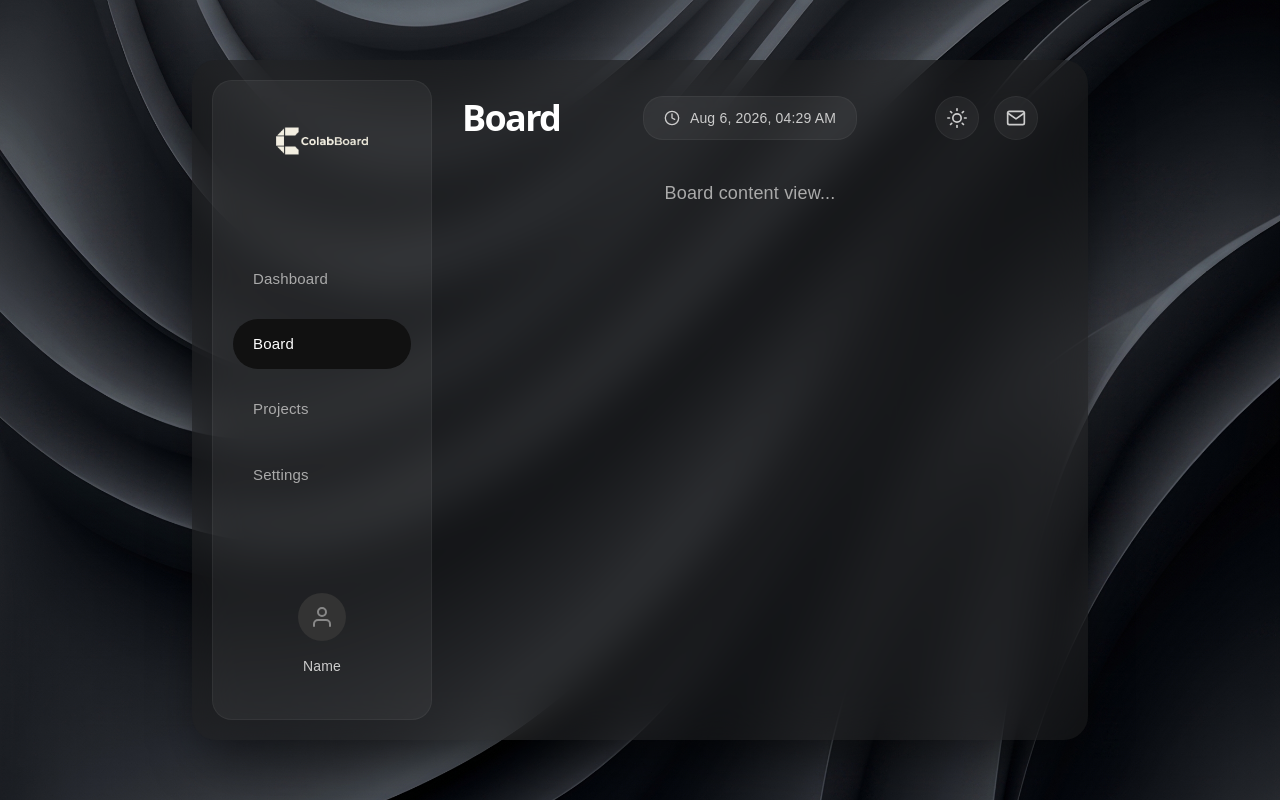
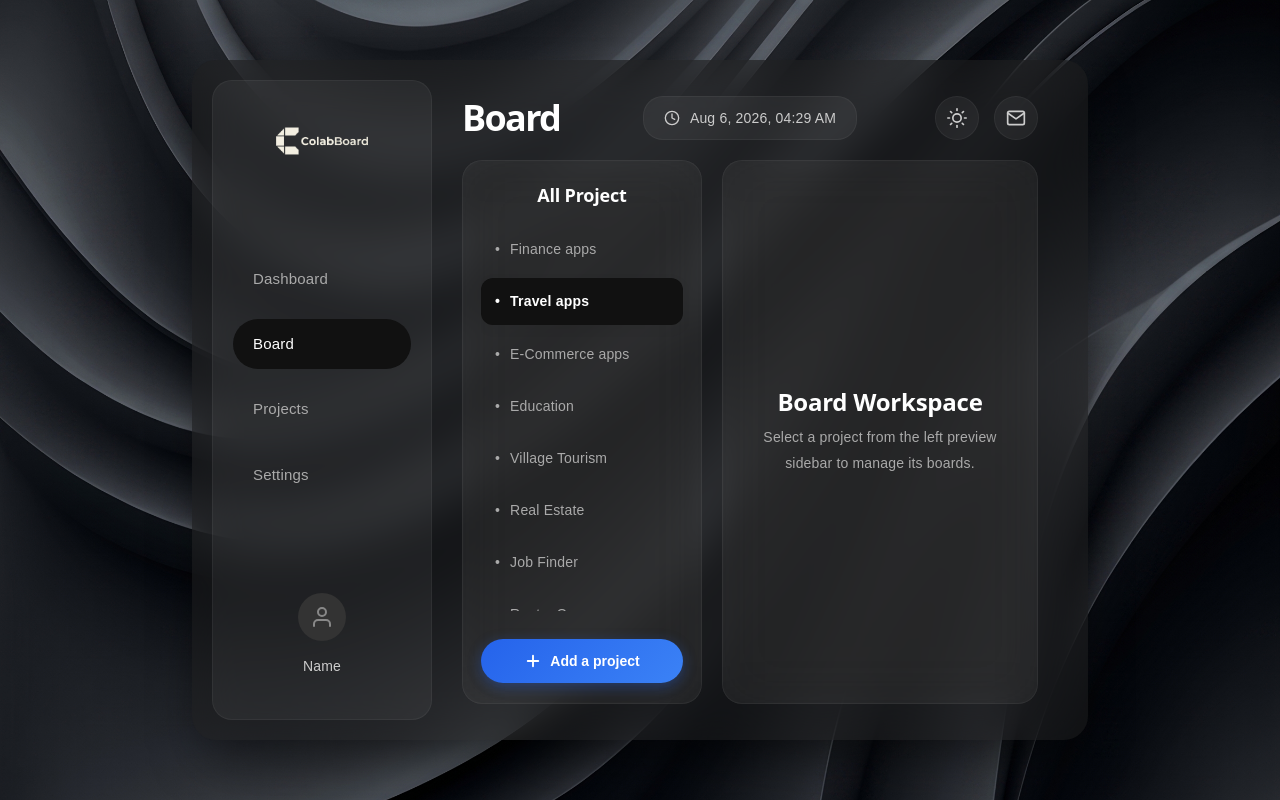
Before and after one commit to ItsKalfox/collabboard-client, a React app in the folder frontend/: page / in a window 1280 px wide. Both pictures are taken after a click on the element "Board". Built offline with nearby package versions, Linux system fonts and the light colour scheme; the HTML template or start-up script is replaced by a standard one.

Commit message:
feat(board): add Board page with left projects preview sidebar

```diff
--- a/frontend/src/App.jsx
+++ b/frontend/src/App.jsx
@@ -4,6 +4,7 @@ import backgroundWH from './assets/background-WH.jpg';
 import logoWH from './assets/logo-WH.png';
 import logoBL from './assets/logo-BL.png';
 import Dashboard from './pages/Dashboard';
+import Board from './pages/Board';
 import './App.css';
 
 function App() {
@@ -183,9 +184,9 @@ function App() {
           </div>
 
           {/* Page Content */}
-          {activeTab === 'Dashboard' ? (
-            <Dashboard />
-          ) : (
+          {activeTab === 'Dashboard' && <Dashboard />}
+          {activeTab === 'Board' && <Board />}
+          {activeTab !== 'Dashboard' && activeTab !== 'Board' && (
             <div style={{ color: 'var(--text-secondary)', padding: '20px' }}>
               {activeTab} content view...
             </div>
--- /dev/null
+++ b/frontend/src/components/Board/ProjectsSidebar.css
@@ -0,0 +1,128 @@
+.projects-preview-sidebar {
+  width: 240px;
+  height: 100%;
+  border-radius: 20px;
+  background: var(--menu-bg, rgba(255, 255, 255, 0.15));
+  backdrop-filter: blur(25px);
+  -webkit-backdrop-filter: blur(25px);
+  border: var(--menu-border, 1px solid rgba(255, 255, 255, 0.3));
+  display: flex;
+  flex-direction: column;
+  padding: 24px 18px 20px 18px;
+  transition: all 0.3s ease;
+  flex-shrink: 0;
+}
+
+.projects-sidebar-header {
+  margin-bottom: 20px;
+  padding: 0 4px;
+}
+
+.projects-sidebar-title {
+  font-size: 18px;
+  font-weight: 600;
+  color: var(--text-primary, #111);
+  margin: 0;
+  letter-spacing: -0.2px;
+  transition: color 0.3s ease;
+}
+
+.projects-list-container {
+  flex: 1;
+  overflow-y: auto;
+  margin-right: -6px;
+  padding-right: 6px;
+}
+
+.projects-list {
+  list-style: none;
+  margin: 0;
+  padding: 0;
+  display: flex;
+  flex-direction: column;
+  gap: 6px;
+}
+
+.project-item {
+  display: flex;
+  align-items: center;
+  gap: 10px;
+  padding: 10px 14px;
+  border-radius: 12px;
+  cursor: pointer;
+  font-size: 14px;
+  font-weight: 500;
+  color: var(--text-secondary, #555);
+  transition: all 0.2s ease;
+  user-select: none;
+}
+
+.project-bullet {
+  font-size: 14px;
+  color: var(--text-secondary, #888);
+  line-height: 1;
+  transition: color 0.2s ease;
+}
+
+.project-name {
+  white-space: nowrap;
+  overflow: hidden;
+  text-overflow: ellipsis;
+}
+
+.project-item:hover {
+  background: rgba(255, 255, 255, 0.1);
+  color: var(--text-primary, #111);
+}
+
+.project-item.active {
+  background: var(--item-active-bg, #ffffff);
+  color: var(--item-active-color, #000000);
+  box-shadow: 0 4px 12px rgba(0, 0, 0, 0.06);
+  font-weight: 600;
+}
+
+.project-item.active .project-bullet {
+  color: var(--item-active-color, #000000);
+}
+
+.projects-sidebar-footer {
+  margin-top: 16px;
+  padding-top: 12px;
+}
+
+.add-project-btn {
+  width: 100%;
+  height: 44px;
+  border-radius: 22px;
+  background: linear-gradient(135deg, #2563eb, #3b82f6);
+  border: none;
+  color: #ffffff;
+  font-size: 14px;
+  font-weight: 600;
+  display: flex;
+  align-items: center;
+  justify-content: center;
+  gap: 8px;
+  cursor: pointer;
+  box-shadow: 0 4px 14px rgba(37, 99, 235, 0.35);
+  transition: transform 0.2s ease, box-shadow 0.2s ease, background 0.2s ease;
+}
+
+.add-project-btn:hover {
+  transform: translateY(-1px);
+  box-shadow: 0 6px 18px rgba(37, 99, 235, 0.45);
+  background: linear-gradient(135deg, #1d4ed8, #2563eb);
+}
+
+.add-project-btn:active {
+  transform: translateY(0);
+}
+
+@media (max-width: 768px) {
+  .projects-preview-sidebar {
+    width: 100%;
+    height: auto;
+    max-height: 250px;
+  }
+}
--- /dev/null
+++ b/frontend/src/components/Board/ProjectsSidebar.jsx
@@ -0,0 +1,61 @@
+import { useState } from 'react';
+import './ProjectsSidebar.css';
+
+const HARDCODED_PROJECTS = [
+  { id: '1', name: 'Finance apps' },
+  { id: '2', name: 'Travel apps' },
+  { id: '3', name: 'E-Commerce apps' },
+  { id: '4', name: 'Education' },
+  { id: '5', name: 'Village Tourism' },
+  { id: '6', name: 'Real Estate' },
+  { id: '7', name: 'Job Finder' },
+  { id: '8', name: 'Rent a Car' },
+  { id: '9', name: 'Portfolio' },
+];
+
+export default function ProjectsSidebar({ activeProjectId, onSelectProject }) {
+  const [selectedId, setSelectedId] = useState(activeProjectId || '2');
+
+  const handleSelect = (id) => {
+    setSelectedId(id);
+    if (onSelectProject) {
+      onSelectProject(id);
+    }
+  };
+
+  return (
+    <aside className="projects-preview-sidebar">
+      <div className="projects-sidebar-header">
+        <h2 className="projects-sidebar-title">All Project</h2>
+      </div>
+
+      <div className="projects-list-container">
+        <ul className="projects-list">
+          {HARDCODED_PROJECTS.map((proj) => {
+            const isSelected = selectedId === proj.id;
+            return (
+              <li
+                key={proj.id}
+                className={`project-item ${isSelected ? 'active' : ''}`}
+                onClick={() => handleSelect(proj.id)}
+              >
+                <span className="project-bullet">•</span>
+                <span className="project-name">{proj.name}</span>
+              </li>
+            );
+          })}
+        </ul>
+      </div>
+
+      <div className="projects-sidebar-footer">
+        <button className="add-project-btn">
+          <svg viewBox="0 0 24 24" width="18" height="18" stroke="currentColor" strokeWidth="2.5" fill="none" strokeLinecap="round" strokeLinejoin="round">
+            <line x1="12" y1="5" x2="12" y2="19"></line>
+            <line x1="5" y1="12" x2="19" y2="12"></line>
+          </svg>
+          <span>Add a project</span>
+        </button>
+      </div>
+    </aside>
+  );
+}
--- /dev/null
+++ b/frontend/src/pages/Board.css
@@ -0,0 +1,52 @@
+.board-page-container {
+  display: flex;
+  gap: 20px;
+  width: 100%;
+  height: 100%;
+  overflow: hidden;
+}
+
+.board-main-view {
+  flex: 1;
+  height: 100%;
+  display: flex;
+  flex-direction: column;
+  overflow-y: auto;
+}
+
+.board-workspace-placeholder {
+  width: 100%;
+  height: 100%;
+  background: var(--menu-bg, rgba(255, 255, 255, 0.15));
+  backdrop-filter: blur(25px);
+  -webkit-backdrop-filter: blur(25px);
+  border: var(--menu-border, 1px solid rgba(255, 255, 255, 0.3));
+  border-radius: 20px;
+  padding: 30px;
+  display: flex;
+  align-items: center;
+  justify-content: center;
+  text-align: center;
+  transition: all 0.3s ease;
+}
+
+.board-placeholder-header h2 {
+  font-size: 24px;
+  font-weight: 600;
+  color: var(--text-primary, #111);
+  margin-bottom: 8px;
+}
+
+.board-placeholder-header p {
+  font-size: 14px;
+  color: var(--text-secondary, #666);
+  max-width: 400px;
+  margin: 0 auto;
+}
+
+@media (max-width: 768px) {
+  .board-page-container {
+    flex-direction: column;
+    overflow-y: auto;
+  }
+}
--- /dev/null
+++ b/frontend/src/pages/Board.jsx
@@ -0,0 +1,31 @@
+import { useState } from 'react';
+import ProjectsSidebar from '../components/Board/ProjectsSidebar';
+import './Board.css';
+
+export default function Board() {
+  const [selectedProjectId, setSelectedProjectId] = useState('2');
+
+  const handleSelectProject = (projectId) => {
+    setSelectedProjectId(projectId);
+  };
+
+  return (
+    <div className="board-page-container">
+      {/* Left side: Projects Preview Sidebar */}
+      <ProjectsSidebar
+        activeProjectId={selectedProjectId}
+        onSelectProject={handleSelectProject}
+      />
+
+      {/* Right side: Main Board Workspace */}
+      <div className="board-main-view">
+        <div className="board-workspace-placeholder">
+          <div className="board-placeholder-header">
+            <h2>Board Workspace</h2>
+            <p>Select a project from the left preview sidebar to manage its boards.</p>
+          </div>
+        </div>
+      </div>
+    </div>
+  );
+}
```
